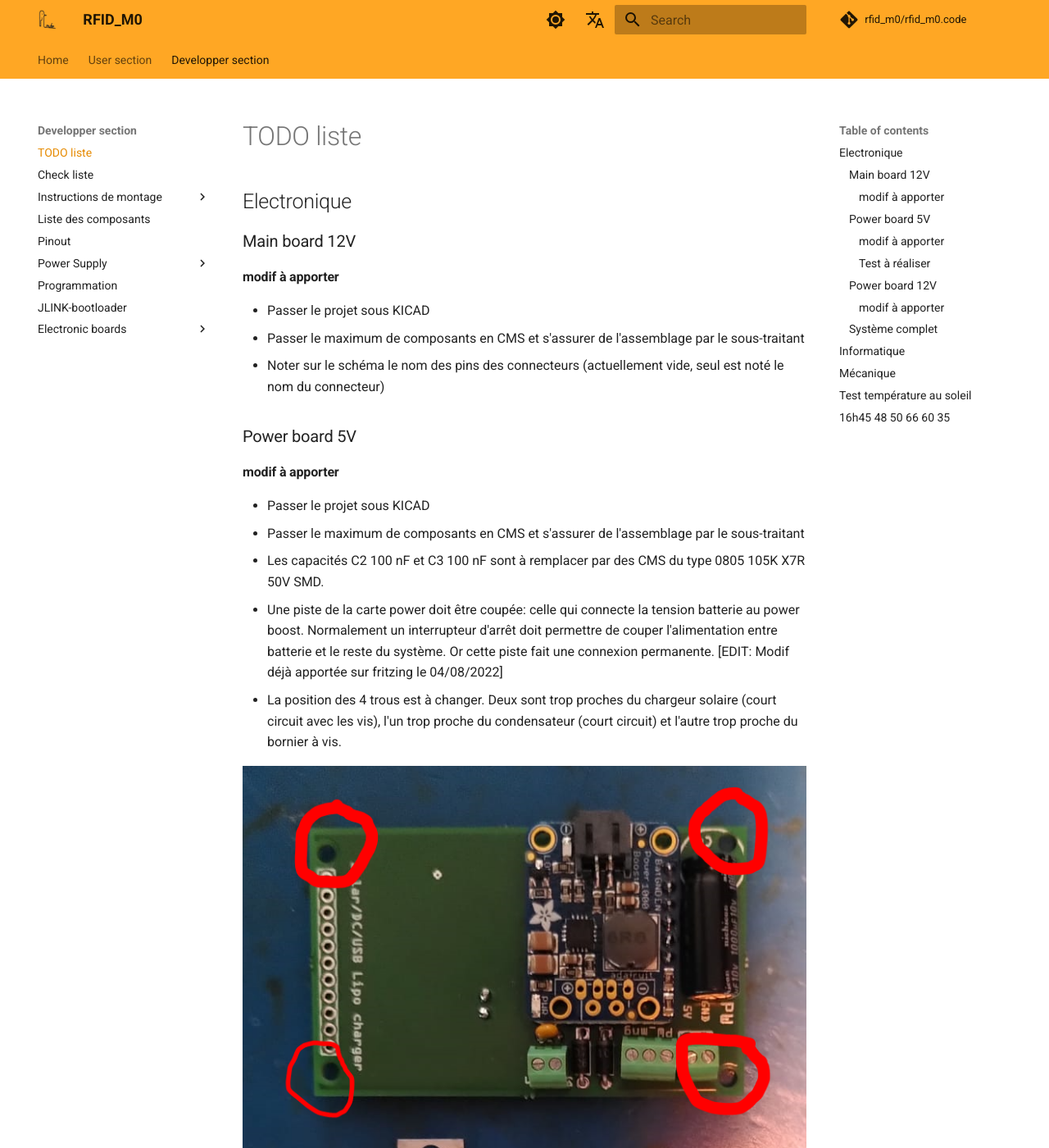
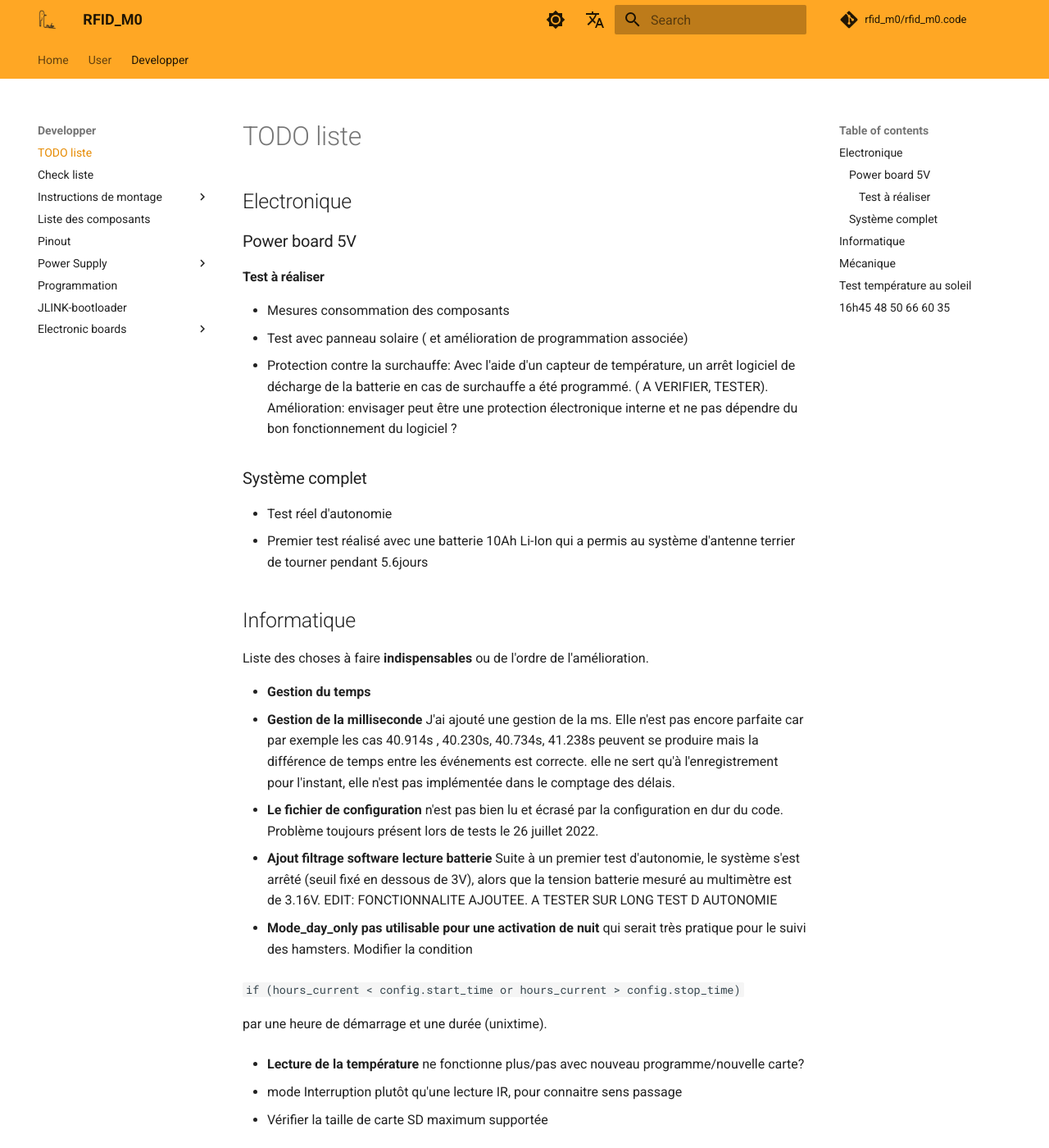
Before and after one commit to Julien-768/rfid-m0-wiki, an MkDocs documentation site: the page built from docs/TODO-liste.md, in a window 1280 px wide and 1400 px high. Shown: the whole window at 82% size. Built offline with MkDocs 1.6.1 and Material for MkDocs 9.7.7, drawn with Linux system fonts in a browser that asks for light colours; comment, search, counter and statistics services are not loaded; some of the changed text lies outside the part shown.

Commit message:
TODO for electronic boards

```diff
--- a/docs/0.0.-TODO-liste.md
+++ b/docs/TODO-liste.md
@@ -3,38 +3,13 @@
 
 ## Electronique
 
-### Main board 12V
-
-#### modif à apporter
-
-* Passer le projet sous KICAD
-* Passer le maximum de composants en CMS et s'assurer de l'assemblage par le sous-traitant
-* Noter sur le schéma le nom des pins des connecteurs (actuellement vide, seul est noté le nom du connecteur)
-
 ### Power board 5V
-
-#### modif à apporter
-
-* Passer le projet sous KICAD
-* Passer le maximum de composants en CMS et s'assurer de l'assemblage par le sous-traitant
-* Les capacités C2 100 nF et C3 100 nF sont à remplacer par des CMS du type 0805 105K X7R 50V SMD.
-* Une piste de la carte power doit être coupée: celle qui connecte la tension batterie au power boost. Normalement un interrupteur d'arrêt doit permettre de couper l'alimentation entre batterie et le reste du système. Or cette piste fait une connexion permanente. [EDIT: Modif déjà apportée sur fritzing le 04/08/2022]
-* La position des 4 trous est à changer. Deux sont trop proches du chargeur solaire (court circuit avec les vis), l'un trop proche du condensateur (court circuit) et l'autre trop proche du bornier à vis.
-
-![Capture](./assets/image/TODO/Power_board%205V%20trous.png)
 
 #### Test à réaliser
 
 * Mesures consommation des composants
 * Test avec panneau solaire ( et amélioration de programmation associée)
 * Protection contre la surchauffe: Avec l'aide d'un capteur de température, un arrêt logiciel de décharge de la batterie en cas de surchauffe a été programmé.  ( A VERIFIER, TESTER). Amélioration: envisager peut être une protection électronique interne et ne pas dépendre du bon fonctionnement du logiciel ?
-
-### Power board 12V
-
-#### modif à apporter
-
-* Passer le projet sous KICAD
-* Passer le maximum de composants en CMS et s'assurer de l'assemblage par le sous-traitant
 
 ### Système complet
 
--- a/mkdocs.yml
+++ b/mkdocs.yml
@@ -6,7 +6,7 @@ site_description: >-
 
 # Repository
 repo_name: rfid_m0/rfid_m0.code
-repo_url: https://gitlab.in2p3.fr/Julien/rfid_m0.code
+repo_url: https://gitlab.in2p3.fr/rfid_m0/rfid_m0.code
 # Copyright
 copyright: Copyright &copy; 2017 - 2023 IPHC's technical platform MIBE
 
@@ -93,12 +93,12 @@ extra_javascript:
 nav:
     - Home: index.md
 
-    - User section:
+    - User:
       - Configuration du programme: Configuration-du-programme.md
 
-    - Developper section:
-      - TODO liste: 0.0.-TODO-liste.md
-      - Check liste: 0.1.-Check-list.md
+    - Developper:
+      - TODO liste: TODO-liste.md
+      - Check liste: Check-list.md
       - Instructions de montage:
         - Antenne: Antenne.md
         - Malette: Malette.md
@@ -117,3 +117,4 @@ nav:
 
       - Electronic boards:
         - Manufacturing files: Elec_Manufacturing.md
+        - Mods for next revision: Elec_boards_TODO.md
```
Also changed, not shown: docs/Elec_Manufacturing.md (+16 -0 lines), docs/Elec_boards_TODO.md (added, +26 -0 lines), docs/Check-list.md (renamed from docs/0.1.-Check-list.md), docs/assets/image/rfid.elec.schematic/Main_board TOP.jpeg (added), docs/assets/image/rfid.elec.schematic/Power_board_12V TOP.jpeg (added), docs/assets/image/rfid.elec.schematic/Power_board_5V TOP.jpeg (added).
